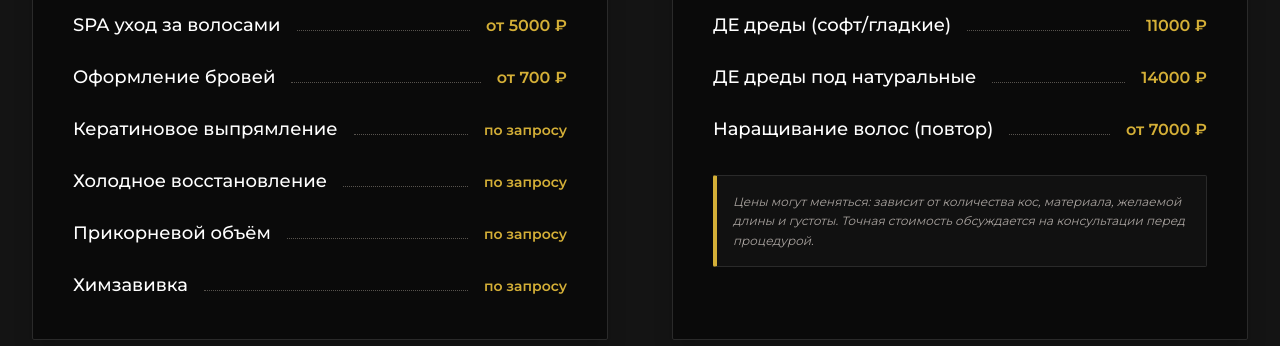
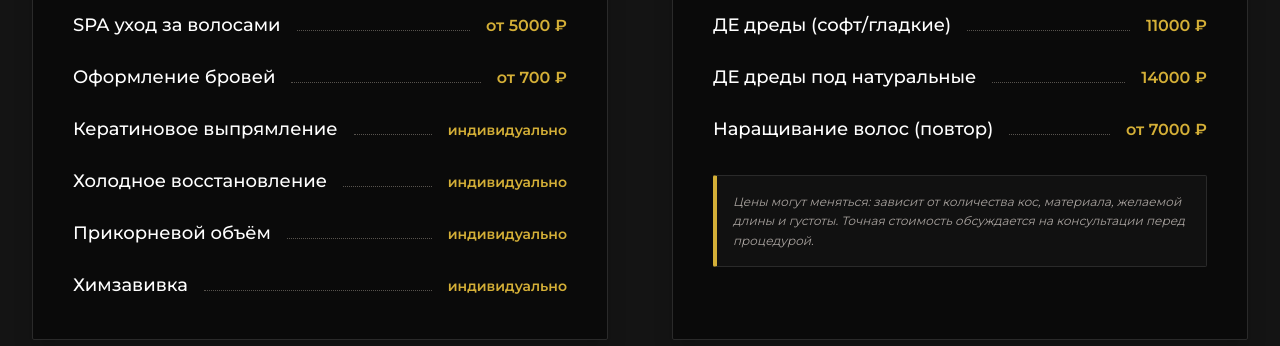
Before and after one commit to Nikita8311/susanna_bogema, a plain HTML site: page index.html in a window 1280 px wide. Shown: the part 2540-2886 px from the top of the page. Drawn offline with nearby package versions, Linux system fonts and the light colour scheme; a web font is replaced by a local one.

```diff
--- a/index.html
+++ b/index.html
@@ -241,22 +241,22 @@
                         <div class="flex flex-col sm:flex-row justify-between sm:items-baseline group">
                             <span class="text-base sm:text-lg font-medium text-white group-hover:text-brand transition-colors">Кератиновое выпрямление</span>
                             <div class="hidden sm:block flex-grow border-b border-dotted border-stone-600 mx-4"></div>
-                            <span class="font-semibold text-brand text-sm mt-1 sm:mt-0">по запросу</span>
+                            <span class="font-semibold text-brand text-sm mt-1 sm:mt-0">индивидуально</span>
                         </div>
                         <div class="flex flex-col sm:flex-row justify-between sm:items-baseline group">
                             <span class="text-base sm:text-lg font-medium text-white group-hover:text-brand transition-colors">Холодное восстановление</span>
                             <div class="hidden sm:block flex-grow border-b border-dotted border-stone-600 mx-4"></div>
-                            <span class="font-semibold text-brand text-sm mt-1 sm:mt-0">по запросу</span>
+                            <span class="font-semibold text-brand text-sm mt-1 sm:mt-0">индивидуально</span>
                         </div>
                         <div class="flex flex-col sm:flex-row justify-between sm:items-baseline group">
                             <span class="text-base sm:text-lg font-medium text-white group-hover:text-brand transition-colors">Прикорневой объём</span>
                             <div class="hidden sm:block flex-grow border-b border-dotted border-stone-600 mx-4"></div>
-                            <span class="font-semibold text-brand text-sm mt-1 sm:mt-0">по запросу</span>
+                            <span class="font-semibold text-brand text-sm mt-1 sm:mt-0">индивидуально</span>
                         </div>
                         <div class="flex flex-col sm:flex-row justify-between sm:items-baseline group">
                             <span class="text-base sm:text-lg font-medium text-white group-hover:text-brand transition-colors">Химзавивка</span>
                             <div class="hidden sm:block flex-grow border-b border-dotted border-stone-600 mx-4"></div>
-                            <span class="font-semibold text-brand text-sm mt-1 sm:mt-0">по запросу</span>
+                            <span class="font-semibold text-brand text-sm mt-1 sm:mt-0">индивидуально</span>
                         </div>
                     </div>
                 </div>
@@ -382,8 +382,8 @@
                         <div class="flex text-brand mb-4 text-sm drop-shadow-[0_0_2px_rgba(212,175,55,0.8)]">
                             ★★★★★
                         </div>
-                        <p class="text-stone-300 italic mb-6 leading-relaxed text-sm">"Спасибо за красоту!!! Делала стрижку у мастера Екатерины. Очень приятная девушка, мастер своего дела, золотые ручки!!! Салон расположен очень удобно, красивая обстановка, уютно!"</p>
-                        <div class="font-medium text-brand">- Наталья</div>
+                        <p class="text-stone-300 italic mb-6 leading-relaxed text-sm">"Довольна, что остановила свой выбор на Сусанне. Работает чётко, профессионально. Заранее уточнила важные детали, быстро договорились. В процессе работы все комфортно: и обсуждение нюансов, и общение, и сама атмосфера. Результатом окрашивания тоже осталась довольна. Спасибо большое , Сусанна"</p>
+                        <div class="font-medium text-brand">- Валентина Никитина</div>
                     </div>
                 </div>
                 <!-- Review 2 -->
```
